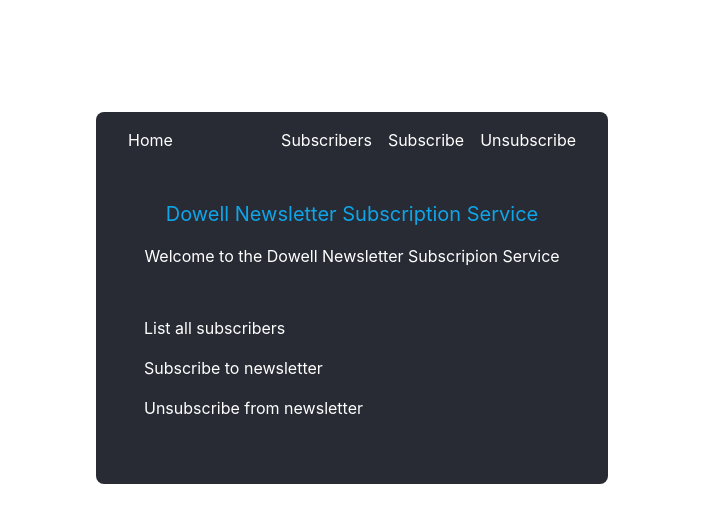
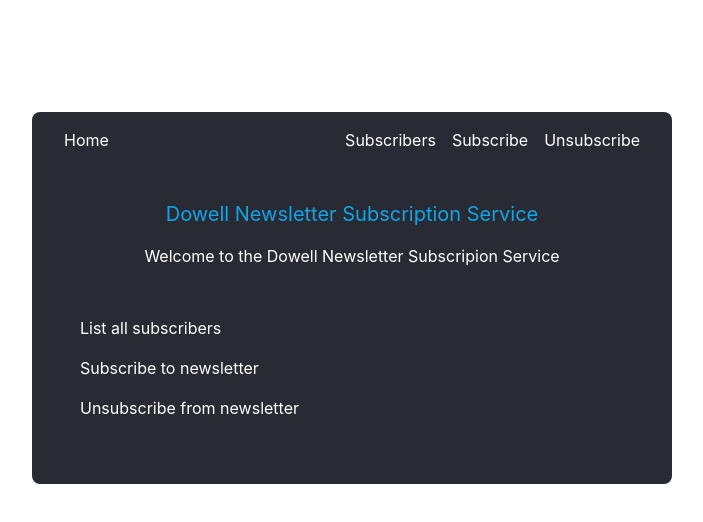
Before and after one commit to didymus707/npm-pkg, a React (Create React App) app: page / in a window 1280 px wide. Shown: the top 522 px of the page, without its empty margins (288-991 px from the left). Built offline with nearby package versions, Linux system fonts and the light colour scheme; no server answers.

Commit message:
resp fixes

```diff
--- a/src/component/home.js
+++ b/src/component/home.js
@@ -11,8 +11,7 @@ const Home = (props) => {
     unsubscribeLink,
   } = props;
   return (
-    <div className="sm:container mx-auto">
-      <div className="mx-auto w-8/12 md:w-2/5 bg-[#282B34] mt-28 rounded-lg">
+    <div className="container mx-auto w-8/12 md:w-6/12 bg-[#282B34] mt-28 rounded-lg">
       <nav className="text-white w-full pt-4 px-8">
         <ul className="flex">
           <li className="hover:text-slate-400">{homeLink}</li>
@@ -42,7 +41,6 @@ const Home = (props) => {
         </div>
       </div>
     </div>
-    </div>
   );
 };
 
--- a/src/component/subscribe.js
+++ b/src/component/subscribe.js
@@ -1,5 +1,4 @@
 import React from "react";
-// import { subscribe, unsubscribe } from "../services/request";
 import { BackIcon, Spinner } from "./icons";
 
 const regex =
```
Lines whose indentation alone changed are shown as unchanged.
